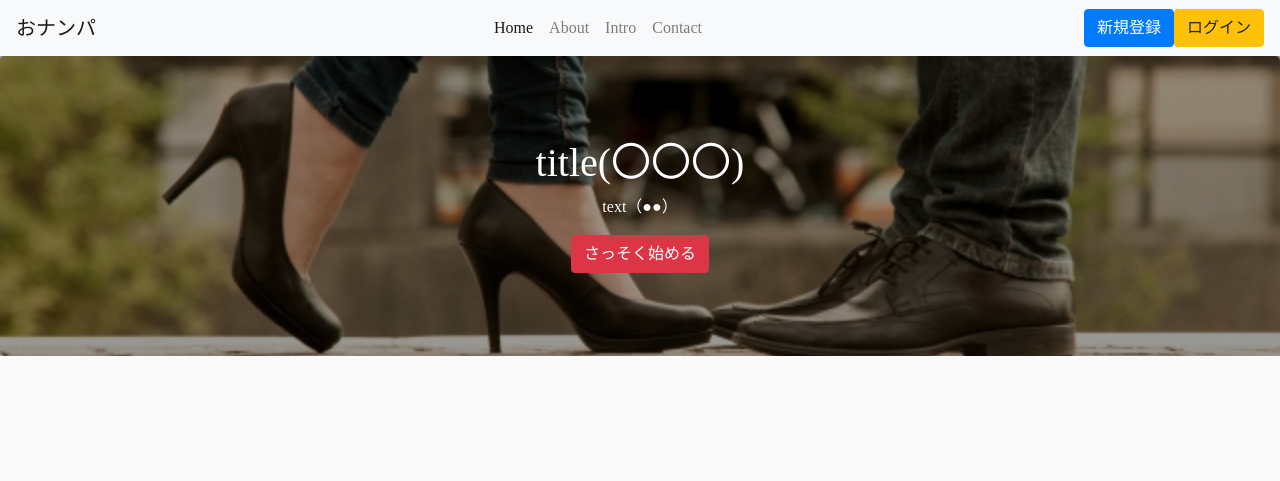
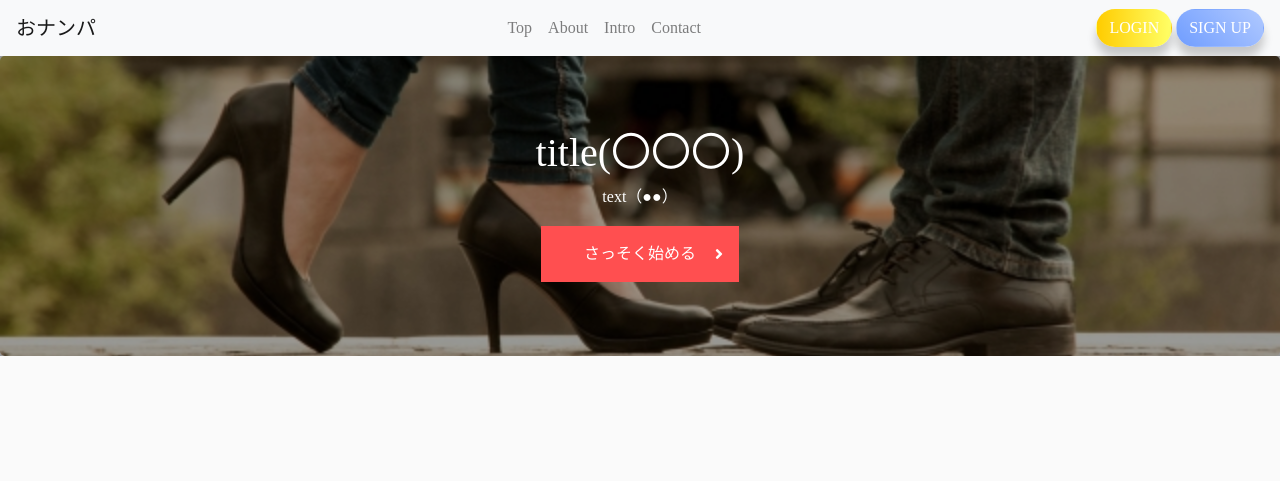
Before and after one commit to tech-is/NANPA, a CodeIgniter app: page /database/index.php/nanpa/test in a window 1280 px wide. Shown: the top 481 px of the page. Run offline with CodeIgniter, Linux system fonts and the light colour scheme; some libraries are stand-ins or nearby versions.

Commit message:
add_main

```diff
--- a/application/views/main_view.php
+++ b/application/views/main_view.php
@@ -12,6 +12,7 @@
     <!-- Bootstrap CSS -->
     <link rel="stylesheet" href="https://cdn.jsdelivr.net/npm/bootstrap@4.5.3/dist/css/bootstrap.min.css" integrity="sha384-TX8t27EcRE3e/ihU7zmQxVncDAy5uIKz4rEkgIXeMed4M0jlfIDPvg6uqKI2xXr2" crossorigin="anonymous">
     <link rel="stylesheet" href="<?php echo base_url()."assets/css/style.css";?>">
+
     <title>Top, page!</title>
 </head>
 <body>
@@ -25,8 +26,8 @@
 
     <div class="collapse navbar-collapse justify-content-center" id="navbarSupportedContent">
         <ul class="navbar-nav">
-        <li class="nav-item active">
-            <a class="nav-link" href="#">Home<span class="sr-only">(current)</span></a>
+        <li class="nav-item">
+            <a class="nav-link" href="#">Top</a>
         </li>
         <li class="nav-item">
             <a class="nav-link" href="#about">About</a>
@@ -39,18 +40,31 @@
         </li>
         </ul>
     </div>
-    <a type="button" class="btn btn-primary text-right" href="<?php echo base_url()."nanpa/login";?>" role="button">新規登録</a>
-    <a type="button" class="btn btn-warning text-right" href="<?php echo base_url()."nanpa/login";?>" role="button">ログイン</a>
+    <ul>
+        <li>
+            <a href="" class="btn btn-c">LOGIN</a>
+            <a href="" class="btn btn-b">SIGN UP</a>
+        </li>
+    </ul>
 </nav>
 
+
 <div class="jumbotron">
-        <div class="text">
-            <h1>title(〇〇〇)</h1>
-            <p class="tests">text（●●）</p>
-            <a class="btn btn-danger" href="<?php echo base_url()."nanpa/login";?>" role="button">さっそく始める</a>
-        </div>
+    <div class="text">
+        <h1>title(〇〇〇)</h1>
+        <p class="tests">text（●●）</p>
+        <a href="" class="btn btn-3d-flip">
+            <span class="btn-3d-flip-box">
+                <span class="btn-3d-flip-box-face btn-3d-flip-box-face--front">さっそく始める<i class="fas fa-angle-right fa-position-right"></i></span>
+                <span class="btn-3d-flip-box-face btn-3d-flip-box-face--back">Go Strat!!<i class="fas fa-angle-right fa-position-right"></i></span>
+            </span>
+        </a>
     </div>
+</div>
 <div class="container">
+<div class="pagetop">
+    <p><a href="#top">▲TOPページへ</a></p>
+</div>
     <div class="main">
     <h2 class="title" id="about">About</h2>
         <div class="row">
@@ -152,10 +166,22 @@
         COPYRIGHT © BRISK Inc. All rights Reserved.
     </p>
 </footer>
-
+    <!--bootstrap jquery--->
     <script src="https://code.jquery.com/jquery-3.3.1.slim.min.js" integrity="sha384-q8i/X+965DzO0rT7abK41JStQIAqVgRVzpbzo5smXKp4YfRvH+8abtTE1Pi6jizo" crossorigin="anonymous"></script>
     <script src="https://cdnjs.cloudflare.com/ajax/libs/popper.js/1.14.3/umd/popper.min.js" integrity="sha384-ZMP7rVo3mIykV+2+9J3UJ46jBk0WLaUAdn689aCwoqbBJiSnjAK/l8WvCWPIPm49" crossorigin="anonymous"></script>
     <script src="https://stackpath.bootstrapcdn.com/bootstrap/4.1.2/js/bootstrap.min.js" integrity="sha384-o+RDsa0aLu++PJvFqy8fFScvbHFLtbvScb8AjopnFD+iEQ7wo/CG0xlczd+2O/em" crossorigin="anonymous"></script>
+    <!--jquery top button-->
+    <script src="https://ajax.googleapis.com/ajax/libs/jquery/3.3.1/jquery.min.js"></script>
+    <script type="text/javascript">
+    $(function(){
+        var amount = 200; //スクロール量（px）
+        $('.pagetop').hide();
+        $(window).scroll(function(){
+            var scrollPoint = $(this).scrollTop();
+            (scrollPoint > amount)?$('.pagetop').fadeIn():(scrollPoint < amount)?$('.pagetop').fadeOut():$('.pagetop').show();
+        });
+    });
+</script>
 
 </body>
 </html>
--- a/assets/css/style.css
+++ b/assets/css/style.css
@@ -10,6 +10,210 @@ body{
 }
 .main {
     padding:5% 0 10%;
+}
+a.btn-b {
+
+    position: relative;
+    -webkit-transition: all 0.3s;
+
+    transition: all 0.3s;
+
+    color: #fff;
+    border-radius: 100vh;
+    background-image:linear-gradient(45deg, #709dff 0%, #b0c9ff 100%);
+    -webkit-box-shadow: 0 10px 10px rgba(0, 0, 0, 0.2);
+    box-shadow: 0 10px 10px rgba(0, 0, 0, 0.2);
+}
+a.btn-b:hover {
+    -webkit-transform: scale(1.1);
+    transform: scale(1.1);
+
+    color: #fff;
+}
+a.btn-c {
+
+    position: relative;
+    -webkit-transition: all 0.3s;
+
+    transition: all 0.3s;
+
+    color: #fff;
+    border-radius: 100vh;
+    background-image: linear-gradient(90deg, #FFCC00 0%,  #FFFF66 100%);
+    -webkit-box-shadow: 0 10px 10px rgba(0, 0, 0, 0.2);
+    box-shadow: 0 10px 10px rgba(0, 0, 0, 0.2);
+}
+a.btn-c:hover {
+    -webkit-transform: scale(1.1);
+    transform: scale(1.1);
+    color: #fff;
+}
+
+.pagetop{
+    position:fixed;
+    bottom:5px;
+    right:5px;
+    z-index: 1;
+}
+.pagetop p a{
+    display:block;
+    padding:15px;
+    background:#fff;
+    border:2px solid #131313;
+    color:#131313;
+    text-decoration: none;
+    border-radius:5px;
+}
+.pagetop p a:hover{
+    background:#131313;
+    border:2px solid #fff;
+    color:#fff;
+}
+.btn,
+a.btn,
+button.btn {
+    position: relative;
+    display: inline-block;
+    cursor: pointer;
+    -webkit-user-select: none;
+    -moz-user-select: none;
+    -ms-user-select: none;
+    user-select: none;
+    -webkit-transition: all 0.3s;
+    transition: all 0.3s;
+    text-align: center;
+    vertical-align: middle;
+    text-decoration: none;
+}
+
+a.btn-3d-flip {
+    display: block;
+
+    width: 200px;
+    margin: 0 auto;
+    padding: 0;
+
+    -webkit-perspective: 600px;
+
+    perspective: 600px;
+}
+
+a.btn-3d-flip:hover .btn-3d-flip-box {
+    -webkit-transform: translateY(-50%) rotateX(90deg);
+    transform: translateY(-50%) rotateX(90deg);
+}
+
+a.btn-3d-flip.btn-3d-flip2:hover .btn-3d-flip-box2 {
+    -webkit-transform: translateX(-50%) rotateY(-90deg);
+    transform: translateX(-50%) rotateY(-90deg);
+}
+
+.btn-3d-flip-box {
+    position: relative;
+
+    display: block;
+
+    width: 100%;
+    height: 100%;
+    margin: auto;
+
+    -webkit-transition: all 0.4s;
+
+    transition: all 0.4s;
+    -webkit-transform: rotateX(0);
+    transform: rotateX(0);
+    text-decoration: none;
+    text-transform: uppercase;
+
+    color: #fff;
+
+    -webkit-transform-style: preserve-3d;
+
+    transform-style: preserve-3d;
+}
+
+.btn-3d-flip-box2 {
+    position: relative;
+    display: block;
+    width: 100%;
+    height: 100%;
+    margin: auto;
+    -webkit-transition: all 0.4s;
+    transition: all 0.4s;
+    -webkit-transform: rotateY(0);
+    transform: rotateY(0);
+    text-decoration: none;
+    text-transform: uppercase;
+
+    color: #fff;
+
+    -webkit-transform-style: preserve-3d;
+
+    transform-style: preserve-3d;
+}
+
+.btn-3d-flip-box-face {
+    display: block;
+    position: relative;
+
+    width: 100%;
+    padding: 1.0rem 0;
+
+    -webkit-transition: all 0.4s;
+
+    transition: all 0.4s;
+
+    color: #fff;
+
+    -webkit-backface-visibility: hidden;
+
+    backface-visibility: hidden;
+}
+
+.btn-3d-flip-box-face--front {
+    background: #FF4F50;
+}
+
+.btn-3d-flip-box-face--back {
+    position: absolute;
+    top: 100%;
+    left: 0;
+
+    -webkit-transform: translateY(-1px) rotateX(-90deg);
+
+    transform: translateY(-1px) rotateX(-90deg);
+    -webkit-transform-origin: 50% 0;
+    transform-origin: 50% 0;
+
+    background: #FF4F50;
+}
+
+.btn-3d-flip-box-face--front2 {
+    color: #000;
+    border: 2px solid #000;
+    background: #fff;
+}
+
+.btn-3d-flip-box-face--back2 {
+    position: absolute;
+    top: 0;
+    left: 100%;
+
+    -webkit-transform: translateX(-1px) rotateY(90deg);
+
+    transform: translateX(-1px) rotateY(90deg);
+    -webkit-transform-origin: 0 0;
+    transform-origin: 0 0;
+
+    color: #fff;
+    border: 2px solid #000;
+    background: #000;
+}
+
+.fa-position-right {
+    position: absolute;
+    top: calc(50% - 0.5em);
+    right: 1rem;
 }
 .jumbotron{
     margin-top:56px;
```
